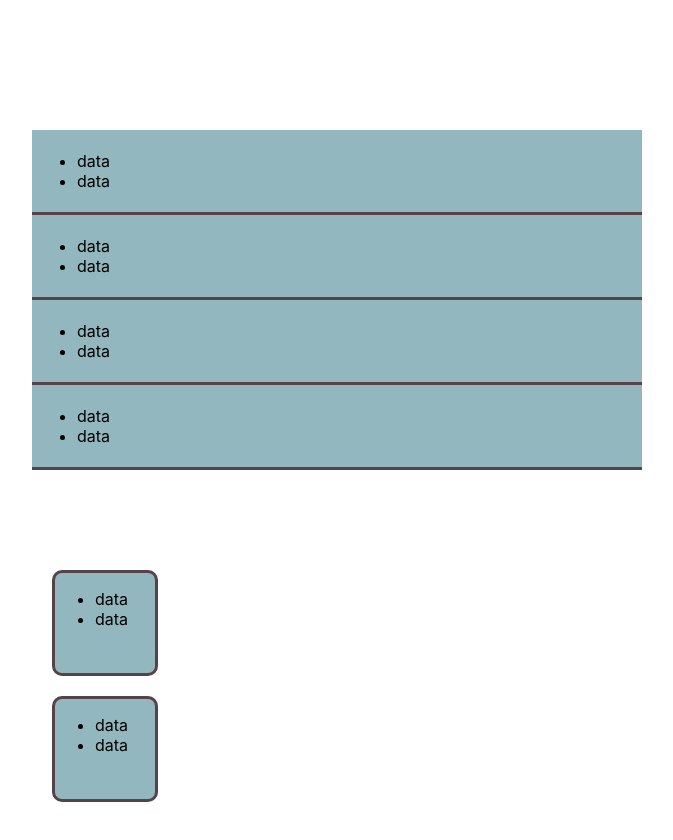
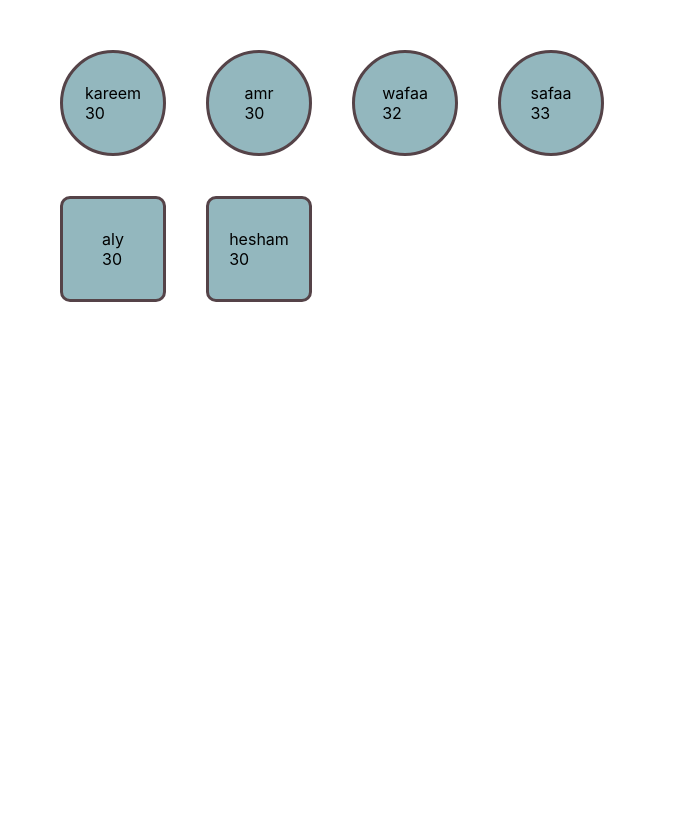
Before and after one commit to KimzCodes/reactCloneElement, a React (Create React App) app: page / in a window 1280 px wide. Shown: the top 840 px of the page, without its empty margins (308-981 px from the left). After the commit the page ends 800 px from the top, so only its background shows below. Built offline with nearby package versions, Linux system fonts and the light colour scheme.

Commit message:
dezzer example completed

```diff
--- a/src/components/ShapOne.js
+++ b/src/components/ShapOne.js
@@ -1,11 +1,12 @@
 import React from 'react';
 
-const ShapOne = (props) => {
+const ShapOne = ({ item }) => {
+  console.log(item);
   return (
     <div className='shapeOne'>
       <ul>
-        <li>data</li>
-        <li>data</li>
+        <li>{item.name}</li>
+        <li>{item.age}</li>
       </ul>
     </div>
   );
--- a/src/components/ShapTwo.js
+++ b/src/components/ShapTwo.js
@@ -1,11 +1,11 @@
 import React from 'react';
 
-const ShapTwo = (props) => {
+const ShapTwo = ({ item }) => {
   return (
     <div className='shapeTwo'>
       <ul>
-        <li>data</li>
-        <li>data</li>
+        <li>{item.name}</li>
+        <li>{item.age}</li>
       </ul>
     </div>
   );
--- a/src/index.css
+++ b/src/index.css
@@ -10,16 +10,25 @@ body {
   align-items: center;
 }
 
+* {
+  padding: 0
+}
+
 .list {
-  margin: 100px;
-  width: 600px;
+
+  display: flex;
 }
 
 .shapeOne {
-  width: 100%;
+  width: 100px;
+  height: 100px;
   background-color: #93b7be;
-  padding: 5px;
-  border-bottom: 3px solid #554348;
+  border: 3px solid #554348;
+  border-radius: 50%;
+  margin: 20px;
+  display: flex;
+  align-items: center;
+  justify-content: center;
 }
 
 .shapeTwo {
@@ -30,6 +39,8 @@ body {
   border-radius: 10px;
   margin: 20px;
   display: flex;
+  align-items: center;
+  justify-content: center;
 }
 
 .button {
@@ -41,3 +52,7 @@ body {
 .group {
   background-color: #93b7be;
 }
+
+ul{
+  list-style-type: none;
+}
```
